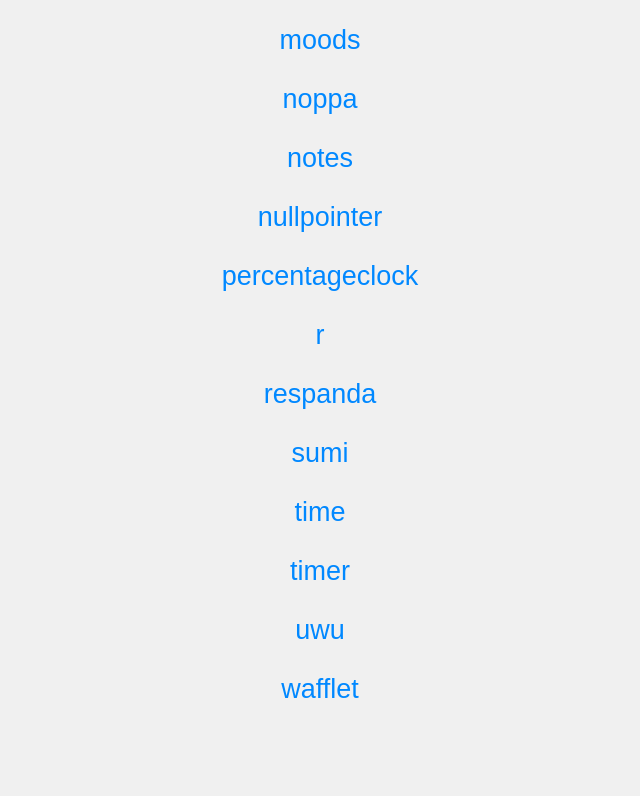
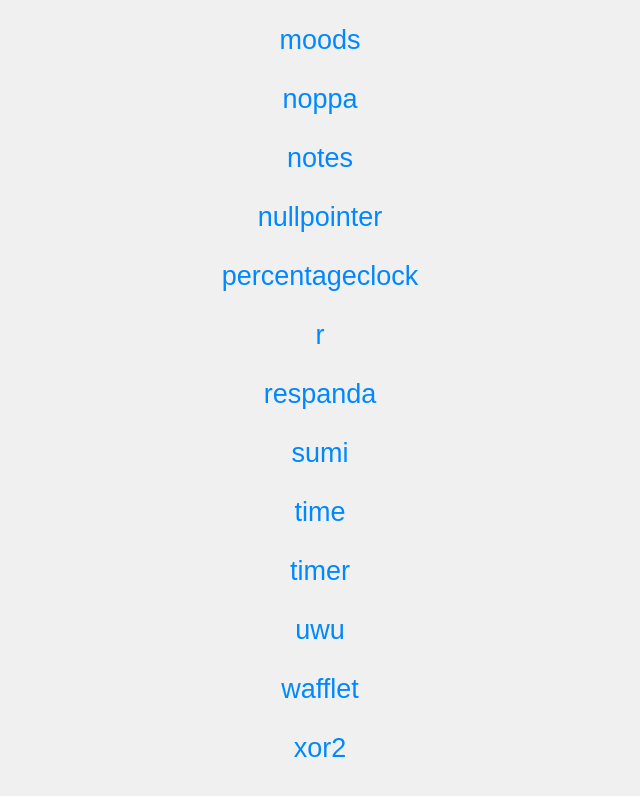
Before and after one commit to TheJeme/links-web, a plain HTML site: page index.html in a window 1280 px wide. Shown: the part 1014-1810 px from the top of the page, without its empty margins (320-960 px from the left). Before the commit the page ends 1783 px from the top, so only its background shows below. Drawn offline with Linux system fonts and the light colour scheme.

Commit message:
add xor2

```diff
--- a/index.html
+++ b/index.html
@@ -124,6 +124,9 @@
       <li>
         <a href="https://wafflet.jeme.app">wafflet</a>
       </li>
+      <li>
+        <a href="https://xor2.jeme.app">xor2</a>
+      </li>
     </ul>
   </body>
 </html>
```
